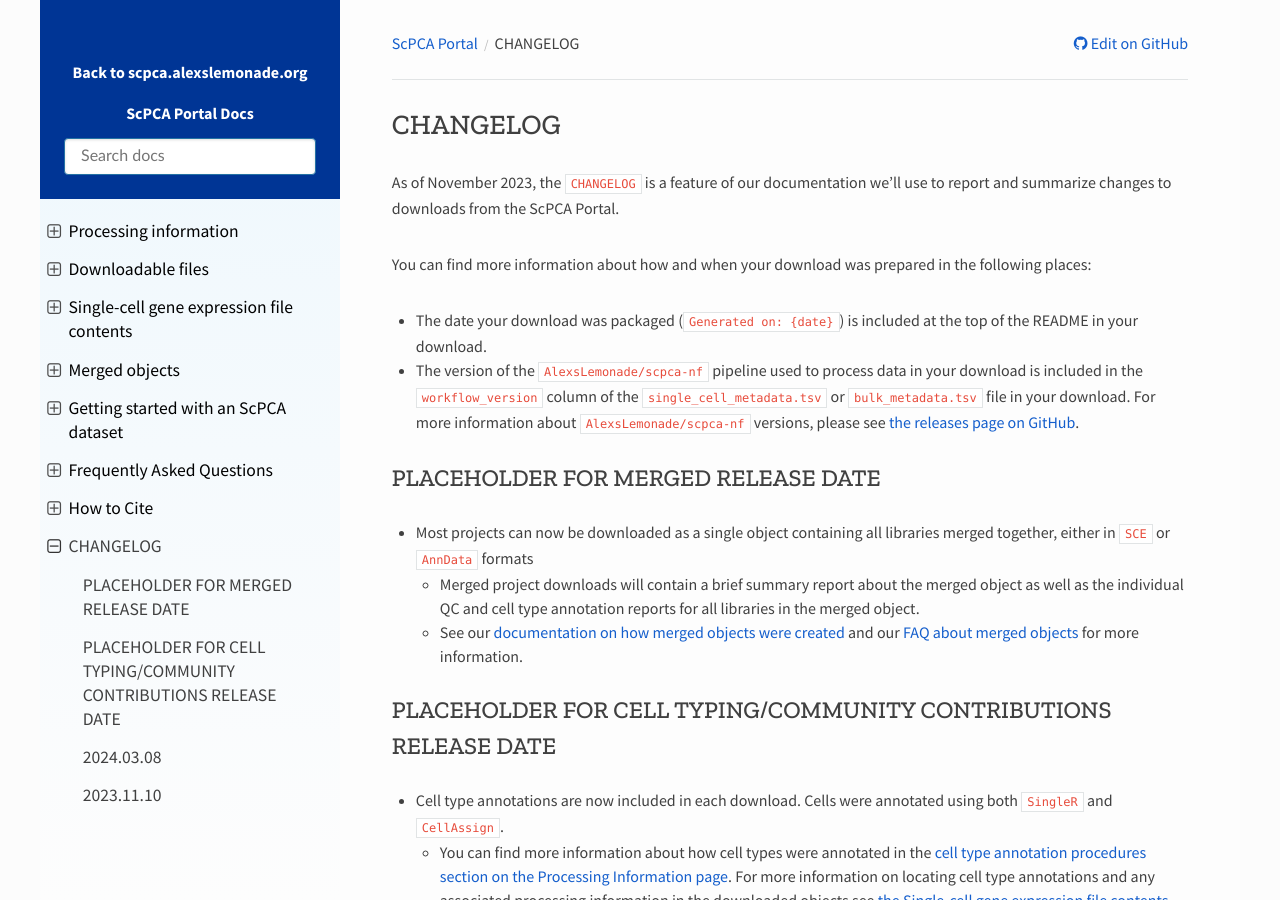
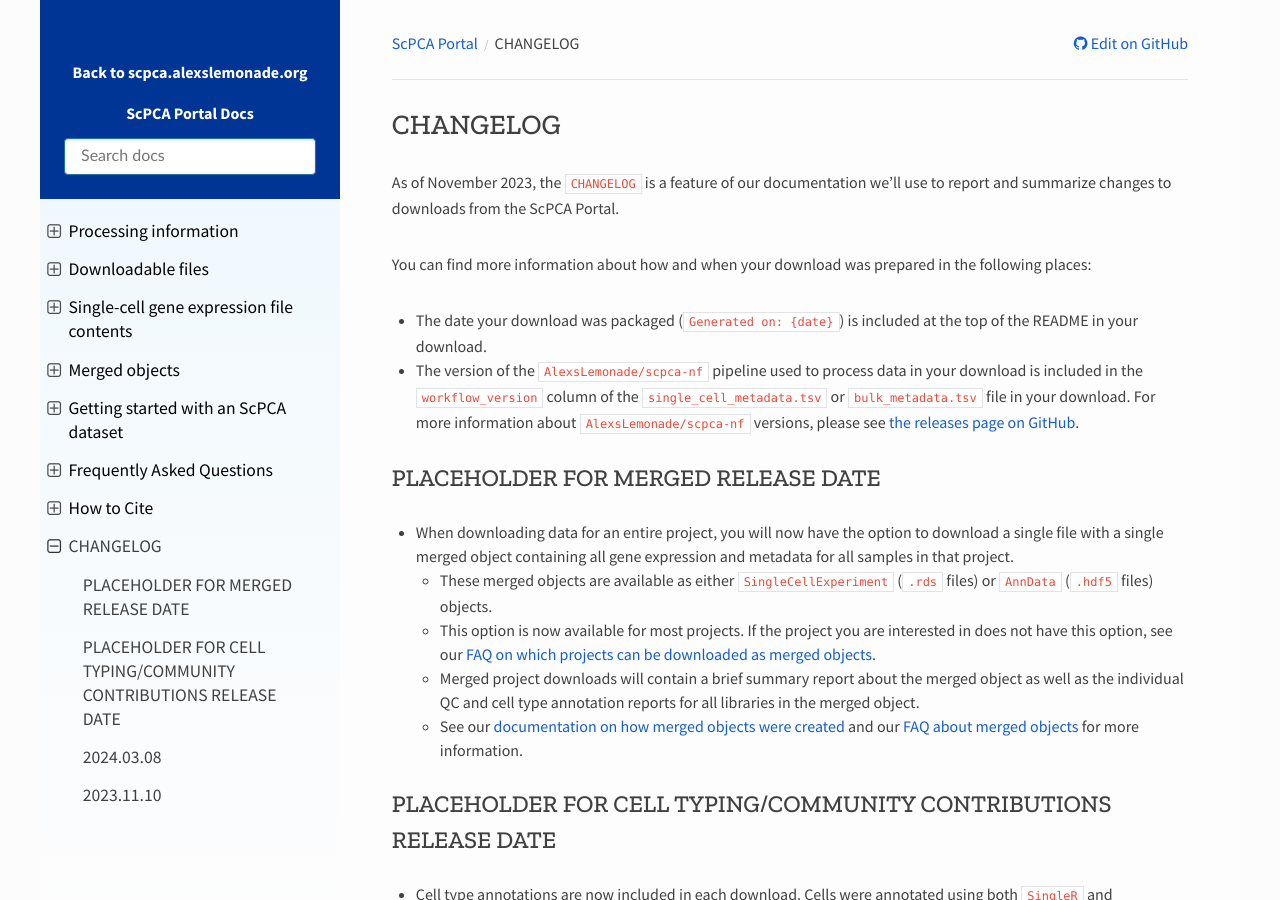
Before and after one commit to DongzeHE/scpca-docs, a Sphinx documentation site: the page built from docs/CHANGELOG.md, in a window 1280 px wide and 900 px high. Built offline with Sphinx 7.4.7 and the Read the Docs theme 2.0.0, drawn with Linux system fonts in a browser that asks for light colours.

Commit message:
Update docs/CHANGELOG.md
Co-authored-by: Ally Hawkins <54039191+allyhawkins@users.noreply.github.com>

```diff
--- a/docs/CHANGELOG.md
+++ b/docs/CHANGELOG.md
@@ -15,7 +15,10 @@
 ## PLACEHOLDER FOR MERGED RELEASE DATE
 
 
-* Most projects can now be downloaded as a single object containing all libraries merged together, either in `SCE` or `AnnData` formats
+* When downloading data for an entire project, you will now have the option to download a single file with a single merged object containing all gene expression and metadata for all samples in that project.
+  * These merged objects are available as either `SingleCellExperiment` (`.rds` files) or `AnnData` (`.hdf5` files) objects.
+  * This option is now available for most projects.
+  If the project you are interested in does not have this option, see our {ref}`FAQ on which projects can be downloaded as merged objects<faq:Which projects can I download as merged objects?>`.
   * Merged project downloads will contain a brief summary report about the merged object as well as the individual QC and cell type annotation reports for all libraries in the merged object.
   * See our {ref}`documentation on how merged objects were created<processing_information:merged objects>` and our {ref}`FAQ about merged objects<faq:When should I download a project as a merged object?>` for more information.
 
```
